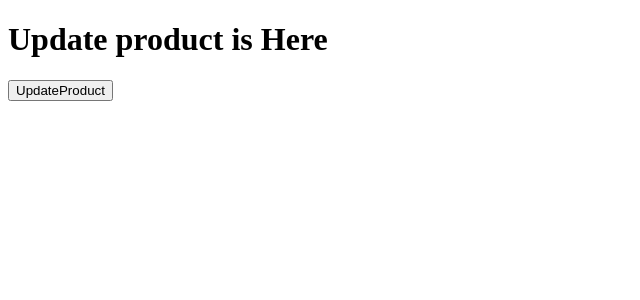
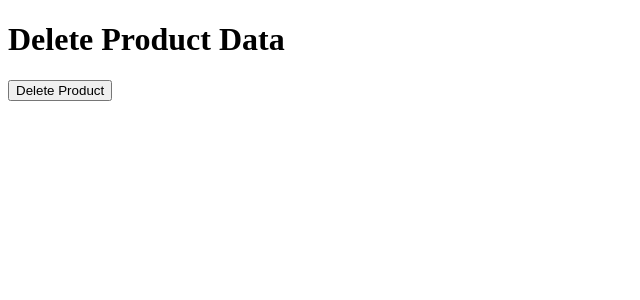
Before and after one commit to iahmadiqbal/TanStack-Query-CRUD, a Next.js app: page / in a window 1280 px wide. Shown: the top 300 px of the page, without its empty margins (0-640 px from the left). Built offline with nearby package versions, Linux system fonts and the light colour scheme.

Commit message:
deleted completed

```diff
--- a/src/app/components/deleteproduct/page.jsx
+++ b/src/app/components/deleteproduct/page.jsx
@@ -1,7 +1,21 @@
-const DeleteProduct = () => {
+"use client";
+import { useDeleteProductData } from "@/hooks/useProducts";
+
+const DeleteProduct = ({ id }) => {
+  // <-- Receive id as prop
+  const { mutate, isLoading, isError } = useDeleteProductData();
+
+  if (isLoading) return <h1>Data is Loading...</h1>;
+  if (isError) return <h1>Something went Wrong...</h1>;
+
+  const handleDeleteProduct = () => {
+    mutate(2);
+  };
+
   return (
     <>
-      <h1>DeleteProduct</h1>
+      <h1>Delete Product Data</h1>
+      <button onClick={handleDeleteProduct}>Delete Product</button>
     </>
   );
 };
--- a/src/app/page.js
+++ b/src/app/page.js
@@ -1,3 +1,4 @@
+import DeleteProduct from "./components/deleteproduct/page";
 import GetAllProducts from "./components/getallproducts/page";
 import GetSingleProduct from "./components/getsingleproduct/page";
 import UpdateProduct from "./components/updateproduct/page";
@@ -7,7 +8,8 @@ export default function Home() {
     <>
       {/* <GetAllProducts /> */}
       {/* <GetSingleProduct id={3} /> */}
-      <UpdateProduct />
+      {/* <UpdateProduct /> */}
+      <DeleteProduct id={2} />
     </>
   );
 }
--- a/src/hooks/useProducts.jsx
+++ b/src/hooks/useProducts.jsx
@@ -1,4 +1,6 @@
+"use client";
 import {
+  DeleteProductData,
   fetchAllProducts,
   fetchsingledata,
   UpdataProductData,
@@ -14,7 +16,6 @@ export const useFetchAllProducts = () => {
 };
 
 // Hook to fetch single data
-
 export const useFetchSingleData = (id) => {
   return useQuery({
     queryKey: ["fetchsingledata", id],
@@ -23,9 +24,15 @@ export const useFetchSingleData = (id) => {
 };
 
 //  Hook to update the produc
-
 export const useUpdataProductData = () => {
   return useMutation({
     mutationFn: ({ id, updateData }) => UpdataProductData(id, updateData),
   });
 };
+
+// Hook to Delete Product Data
+export const useDeleteProductData = (id) => {
+  return useMutation({
+    mutationFn: (id) => DeleteProductData(id),
+  });
+};
--- a/src/servicesfile/ServiceProducts.jsx
+++ b/src/servicesfile/ServiceProducts.jsx
@@ -53,3 +53,20 @@ export const UpdataProductData = async (id, updateData) => {
     console.log("something went wrong", error);
   }
 };
+
+//Delete Product by ID
+export const DeleteProductData = async (id) => {
+  try {
+    const response = await fetch(`${BASE_URL}/products/${id}`, {
+      method: "DELETE",
+    });
+    if (!response.ok) {
+      console.log("Failed to delete the product");
+    }
+    const data = await response.json();
+    console.log("Product Deleted Successfully", data);
+    return data;
+  } catch (error) {
+    console.log("something went wrong", error);
+  }
+};
```
